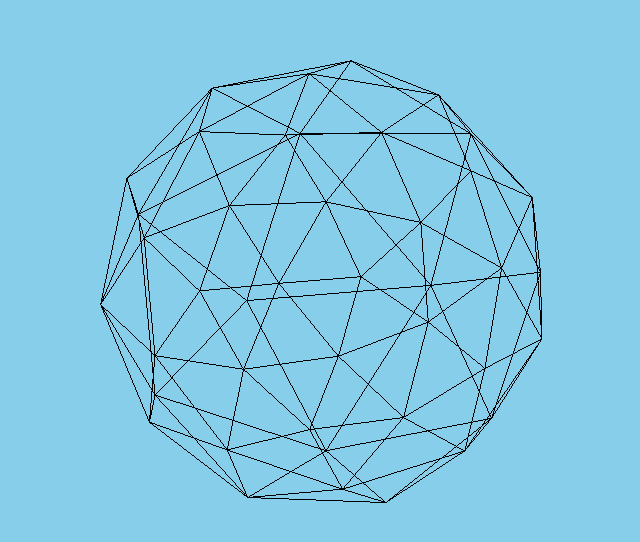
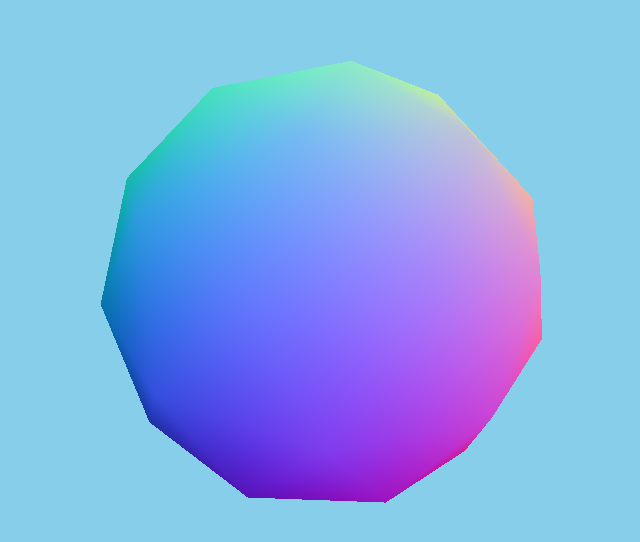
Before and after one commit to oscarmauriciogiraldo/Feria-Virtual-, a plain HTML site: page Index.html in a window 1280 px wide. Shown: the part 116-658 px from the top of the page, without its empty margins (314-954 px from the left). Drawn offline with nearby package versions, Linux system fonts and the light colour scheme.

Commit message:
circulo con color

```diff
--- a/Index.html
+++ b/Index.html
@@ -1,3 +1,4 @@
+
 <!DOCTYPE html>
 <html>
     <head>
@@ -33,10 +34,8 @@
                 geometry = new THREE.IcosahedronGeometry(200, 1);
                 material = new THREE.MeshNormalMaterial();
 
-				material = new THREE.MeshBasicMaterial({
-					color: 0x000000,
-					wireframe: true,
-					wireframeLinewidth: 1});
+
+
 
                 mesh = new THREE.Mesh(geometry, material);
 				scene.add(mesh);
```
Lines whose indentation alone changed are shown as unchanged.
